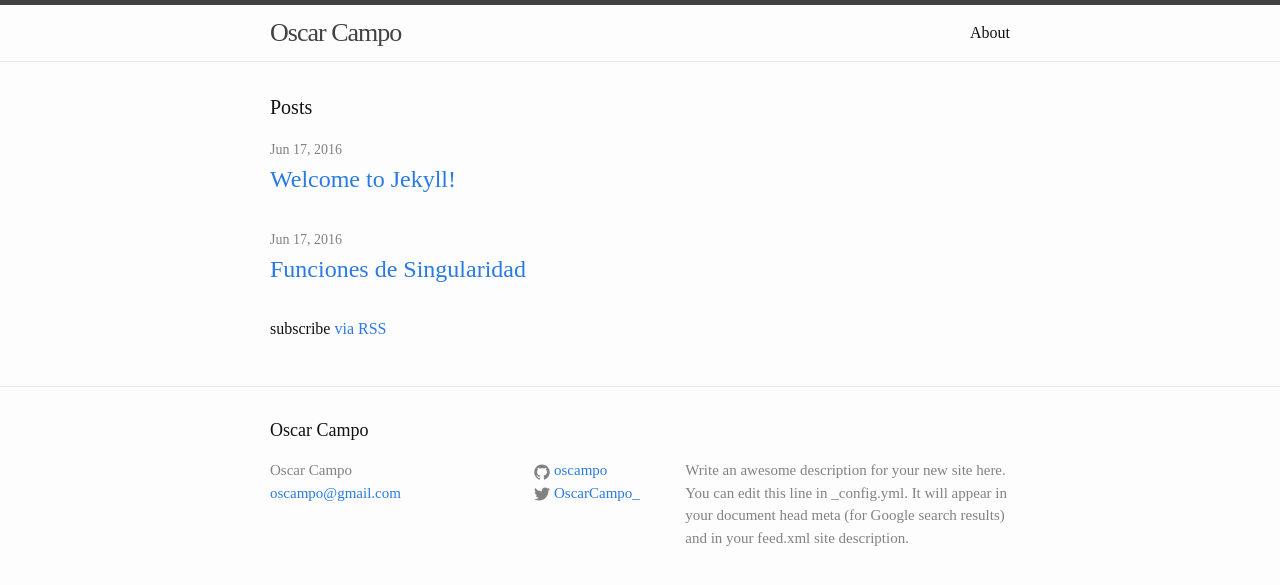
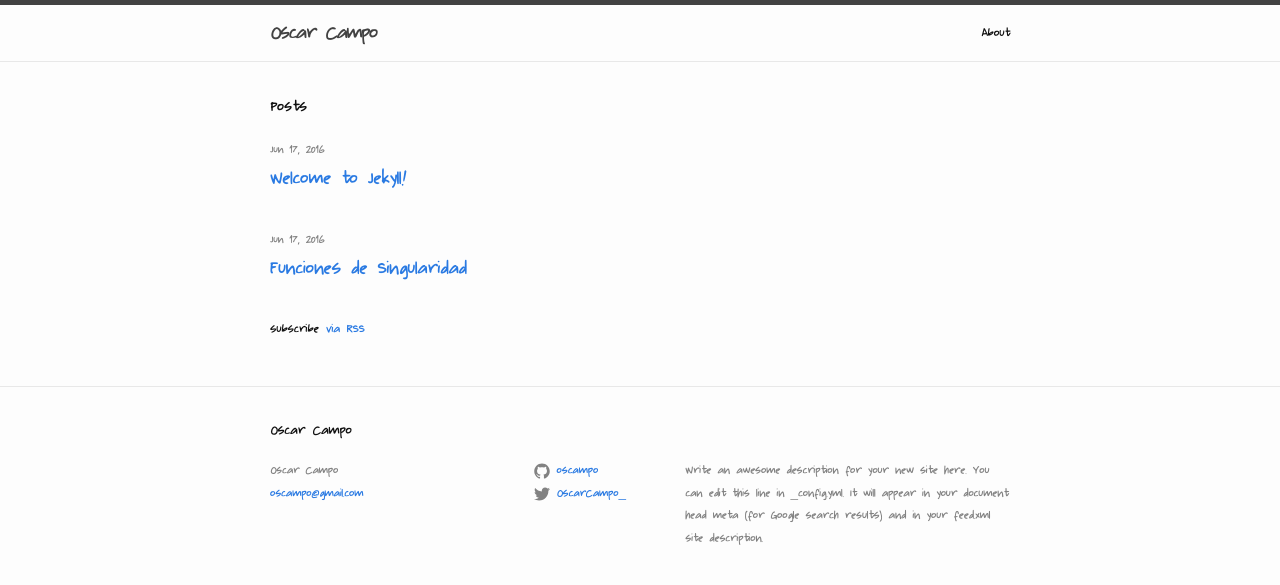
Before and after one commit to oscampo/oscampo.github.io, a Jekyll site: the page built from index.html, in a window 1280 px wide. Shown: the top 585 px of the page. Built offline with Jekyll 4.4.1, drawn with Linux system fonts in a browser that asks for light colours; some web fonts are replaced.

Commit message:
Update main.scss

```diff
--- a/css/main.scss
+++ b/css/main.scss
@@ -3,7 +3,7 @@
 ---
 //@charset "utf-8";
 
-@font-face {
+/* @font-face {
     font-family: 'Conv_MyScriptFont';
     src: url('MyScriptFont-webfont.eot');
     src: url('MyScriptFont-webfont.eot?#iefix') format('embedded-opentype'),
@@ -12,7 +12,15 @@
          url('MyScriptFont-webfont.svg') format('svg');
     font-weight: normal;
     font-style: normal;
-    }
+    } */
+
+@font-face {
+	font-family: 'Conv_MyScriptFont';
+	src: url('MyScriptFont.eot');
+	src: url('MyScriptFont.woff') format('woff'), url('MyScriptFont.ttf') format('truetype'), url('MyScriptFont.svg') format('svg');
+	font-weight: normal;
+	font-style: normal;
+}
 
 h1 {
 	font-family: 'Conv_MyScriptFont';
```
